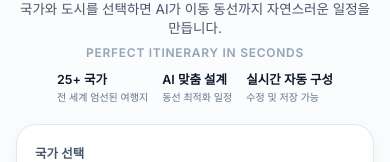
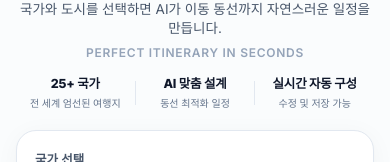
Before and after one commit to dlgkfud123-dot/planit, a Next.js app: page / in a window 390 px wide. Shown: the part 189-351 px from the top of the page. Built offline with nearby package versions, Linux system fonts and the light colour scheme; no server answers.

Commit message:
fix: center-align hero stats indicators title and description across desktop and mobile

```diff
--- a/app/globals.css
+++ b/app/globals.css
@@ -78,46 +78,46 @@
   display: flex;
   align-items: center;
   justify-content: center;
-  gap: 32px;
+  gap: 36px;
   padding: 0 12px;
+  margin-top: 4px;
 }
 .valueIndicatorItem {
   display: flex;
-  align-items: center;
-  gap: 12px;
-  text-align: left;
-}
-.valueIconCircle {
-  width: 38px;
-  height: 38px;
-  border-radius: 50%;
-  display: grid;
-  place-items: center;
+  flex-direction: column;
+  align-items: center;
+  justify-content: center;
+  text-align: center;
+  min-width: 130px;
+}
+.valueTextGroup {
+  display: flex;
+  flex-direction: column;
+  align-items: center;
+  text-align: center;
+}
+.valueTitle {
   font-size: 15px;
-  flex-shrink: 0;
-  background: #f8fafc;
-  color: #316bff;
-  border: 1px solid #e2e8f0;
-}
-.valueTextGroup {
-  display: flex;
-  flex-direction: column;
-}
-.valueTitle {
-  font-size: 14px;
-  font-weight: 600;
-  color: #0f172a;
-  line-height: 1.25;
+  font-weight: 750;
+  color: #0f172a;
+  line-height: 1.3;
+  letter-spacing: -0.015em;
+  text-align: center;
 }
 .valueDesc {
-  font-size: 11.5px;
+  font-size: 12px;
   color: #64748b;
-  margin-top: 2px;
+  margin-top: 4px;
+  line-height: 1.4;
+  font-weight: 450;
+  text-align: center;
+  word-break: keep-all;
 }
 .valueDivider {
   width: 1px;
-  height: 24px;
+  height: 28px;
   background: #e2e8f0;
+  flex-shrink: 0;
 }
 
 /* Main Planner Grid */
@@ -338,8 +338,12 @@
 .headerContainer{padding:0}
 .heroHeaderSection{margin:14px auto 20px;padding:0 16px}
 .heroTitle{font-size:30px;letter-spacing:-1.2px}
-.heroValueIndicators{flex-wrap:wrap;gap:16px 20px}
-.valueDivider{display:none}
+.heroValueIndicators{display:flex!important;flex-direction:row!important;align-items:center!important;justify-content:center!important;gap:12px 16px!important;width:100%!important}
+.valueIndicatorItem{flex:1 1 0px!important;min-width:0!important;align-items:center!important;text-align:center!important}
+.valueTextGroup{align-items:center!important;text-align:center!important}
+.valueTitle{font-size:13.5px!important;text-align:center!important}
+.valueDesc{font-size:10.5px!important;text-align:center!important}
+.valueDivider{display:block!important;height:24px!important;background:#e2e8f0!important;flex-shrink:0!important}
 .plannerGridSection{grid-template-columns:1fr;padding:0;gap:20px}
 .heroRightMap{height:380px}
 .landingFooter{margin:28px auto 20px}
@@ -676,21 +680,20 @@ html, body {
     margin-bottom: 12px;
   }
   .heroValueIndicators {
-    gap: 10px 14px;
+    gap: 8px 12px !important;
+    justify-content: center !important;
   }
   .valueIndicatorItem {
-    gap: 8px;
-  }
-  .valueIconCircle {
-    width: 34px;
-    height: 34px;
-    font-size: 14px;
+    align-items: center !important;
+    text-align: center !important;
   }
   .valueTitle {
-    font-size: 12.5px;
+    font-size: 12.5px !important;
+    text-align: center !important;
   }
   .valueDesc {
-    font-size: 10px;
+    font-size: 10px !important;
+    text-align: center !important;
   }
 
   /* Dropdown option styling for touch */
```
